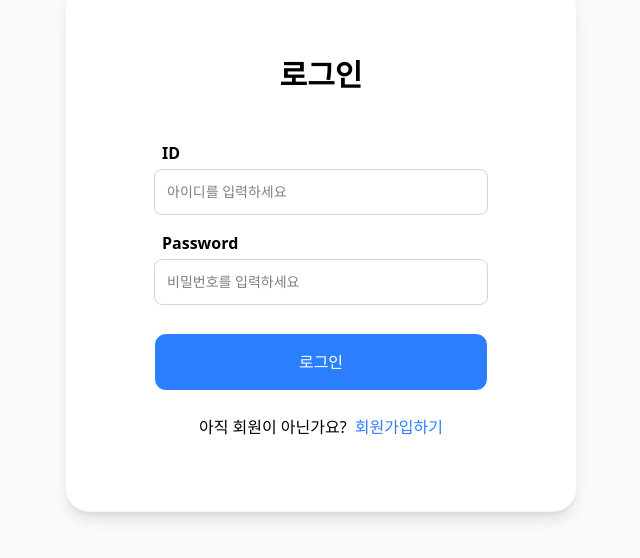
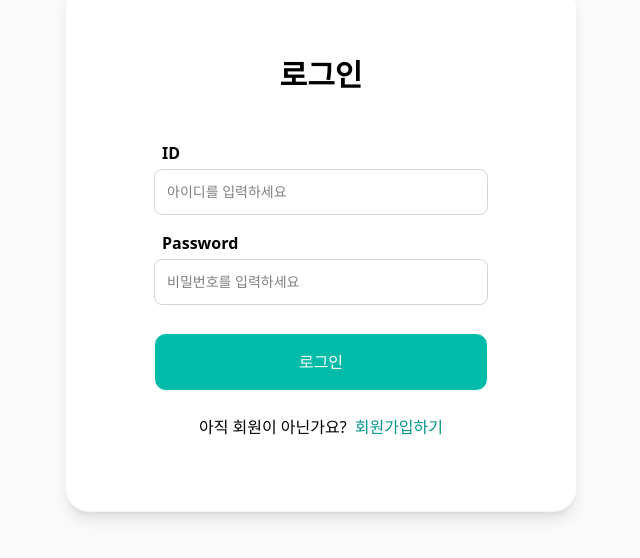
Before and after one commit to eziquexx/mini-library-management-system, a React (Vite) app in the folder frontend/: page /login in a window 1280 px wide. Shown: the part 152-710 px from the top of the page, without its empty margins (319-959 px from the left). Built offline with nearby package versions, Linux system fonts and the light colour scheme.

Commit message:
feat(auth) [frontend]: 로그인 페이지 ui blue색상에서 teal색상으로 변경

```diff
--- a/frontend/src/pages/LoginPage.jsx
+++ b/frontend/src/pages/LoginPage.jsx
@@ -58,9 +58,9 @@ const LoginPage = () => {
                   placeholderText={"비밀번호를 입력하세요"}
                 />
               </div>
-              <button type="submit" className="py-4 border rounded-xl text-blue-600 text-white hover:bg-blue-600 active:bg-blue-700 bg-blue-500 mt-7 mb-6 cursor-pointer">로그인</button>
+              <button type="submit" className="py-4 border rounded-xl text-white hover:bg-teal-600 active:bg-blue-700 bg-teal-500 mt-7 mb-6 cursor-pointer">로그인</button>
               <div className='text-center'>
-                아직 회원이 아닌가요?<Link to="/signup" className='inline-block ml-2 text-blue-500 cursor-pointer'>회원가입하기</Link>
+                아직 회원이 아닌가요?<Link to="/signup" className='inline-block ml-2 text-teal-600 cursor-pointer'>회원가입하기</Link>
               </div>
             </form>
           </div>
```
